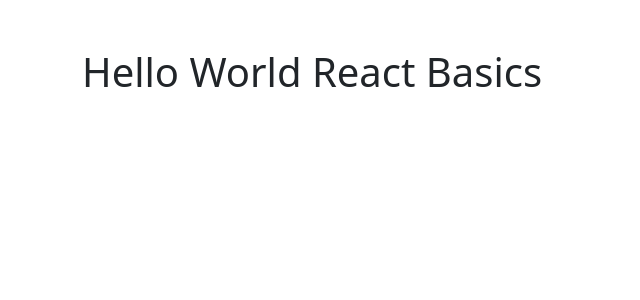
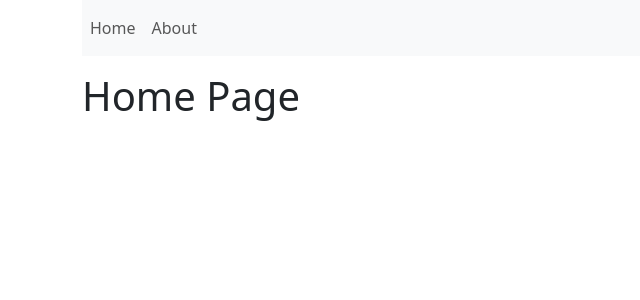
Before and after one commit to gskharmujai/react-basic-intermediate, a React (Vite) app: page / in a window 1280 px wide. Shown: the top 300 px of the page, without its empty margins (0-640 px from the left). Built offline with nearby package versions, Linux system fonts and the light colour scheme.

Commit message:
implementing basic routing

```diff
--- a/src/App.jsx
+++ /dev/null
@@ -1,11 +0,0 @@
-import "bootstrap/dist/css/bootstrap.min.css";
-
-function App() {
-  return (
-    <div className="container mt-5">
-      <h1>Hello World React Basics</h1>
-    </div>
-  );
-}
-
-export default App;
--- a/src/main.jsx
+++ b/src/main.jsx
@@ -1,9 +1,12 @@
+import "bootstrap/dist/css/bootstrap.min.css";
+
 import { StrictMode } from "react";
 import { createRoot } from "react-dom/client";
-import App from "./App.jsx";
+import { RouterProvider } from "react-router-dom";
+import { router } from "./router";
 
 createRoot(document.getElementById("root")).render(
   <StrictMode>
-    <App />
-  </StrictMode>
+    <RouterProvider router={router} />
+  </StrictMode>,
 );
--- /dev/null
+++ b/src/pages/About.jsx
@@ -0,0 +1,9 @@
+import { NavBar } from "./partials/NavBar";
+export function About() {
+  return (
+    <div className="container">
+      <NavBar />
+      <h1>About Page</h1>
+    </div>
+  );
+}
--- /dev/null
+++ b/src/pages/Home.jsx
@@ -0,0 +1,9 @@
+import { NavBar } from "./partials/NavBar";
+export function Home() {
+  return (
+    <div className="container">
+      <NavBar />
+      <h1>Home Page</h1>
+    </div>
+  );
+}
--- /dev/null
+++ b/src/pages/partials/NavBar.jsx
@@ -0,0 +1,20 @@
+import { Link } from "react-router-dom";
+
+export function NavBar() {
+  return (
+    <nav className="navbar navbar-expand-lg bg-body-tertiary mb-3">
+      <ul className="navbar-nav">
+        <li className="nav-item">
+          <Link to="/" className="nav-link">
+            Home
+          </Link>
+        </li>
+        <li className="nav-item">
+          <Link to="/about" className="nav-link">
+            About
+          </Link>
+        </li>
+      </ul>
+    </nav>
+  );
+}
--- /dev/null
+++ b/src/router.jsx
@@ -0,0 +1,8 @@
+import { createBrowserRouter } from "react-router-dom";
+import { Home } from "./pages/Home";
+import { About } from "./pages/About";
+
+export const router = createBrowserRouter([
+  { path: "/", element: <Home /> },
+  { path: "/about", element: <About /> },
+]);
```
